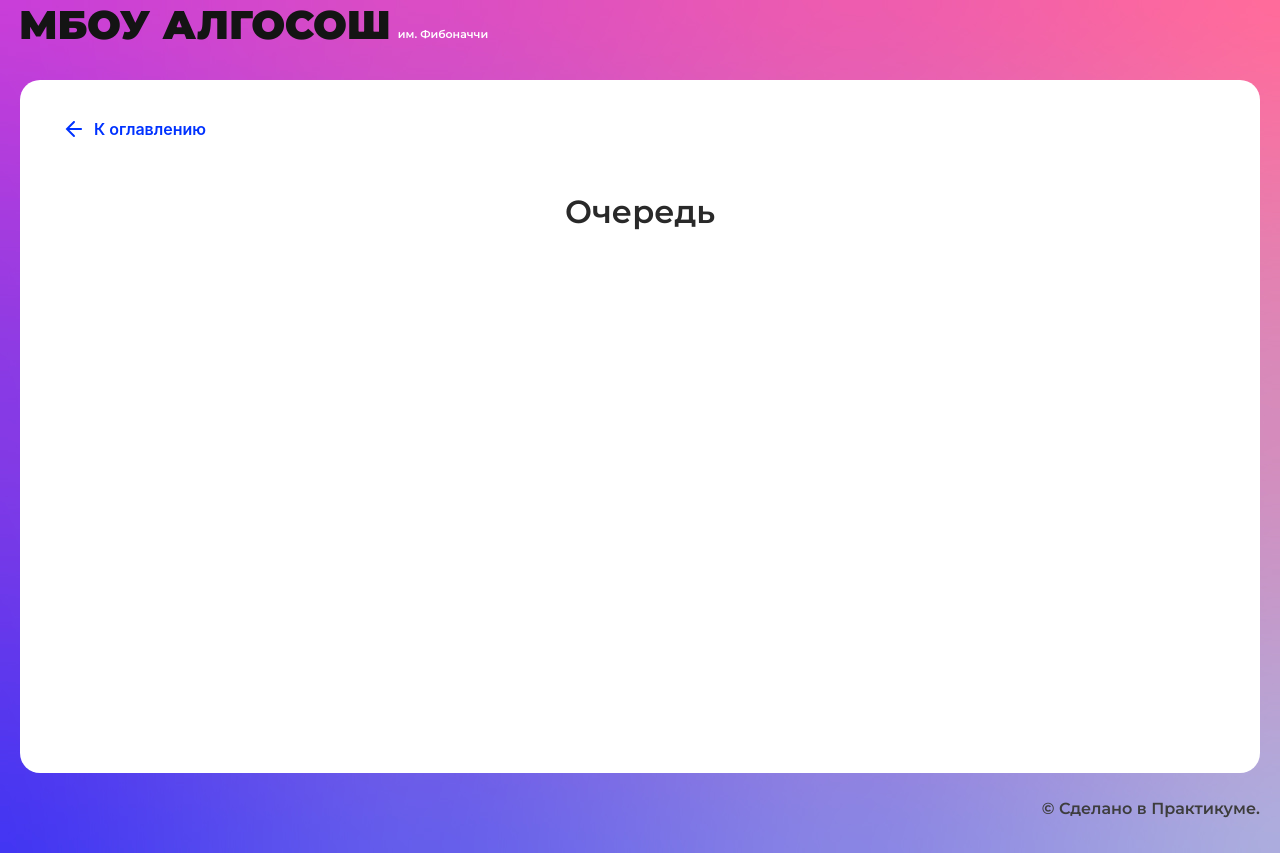
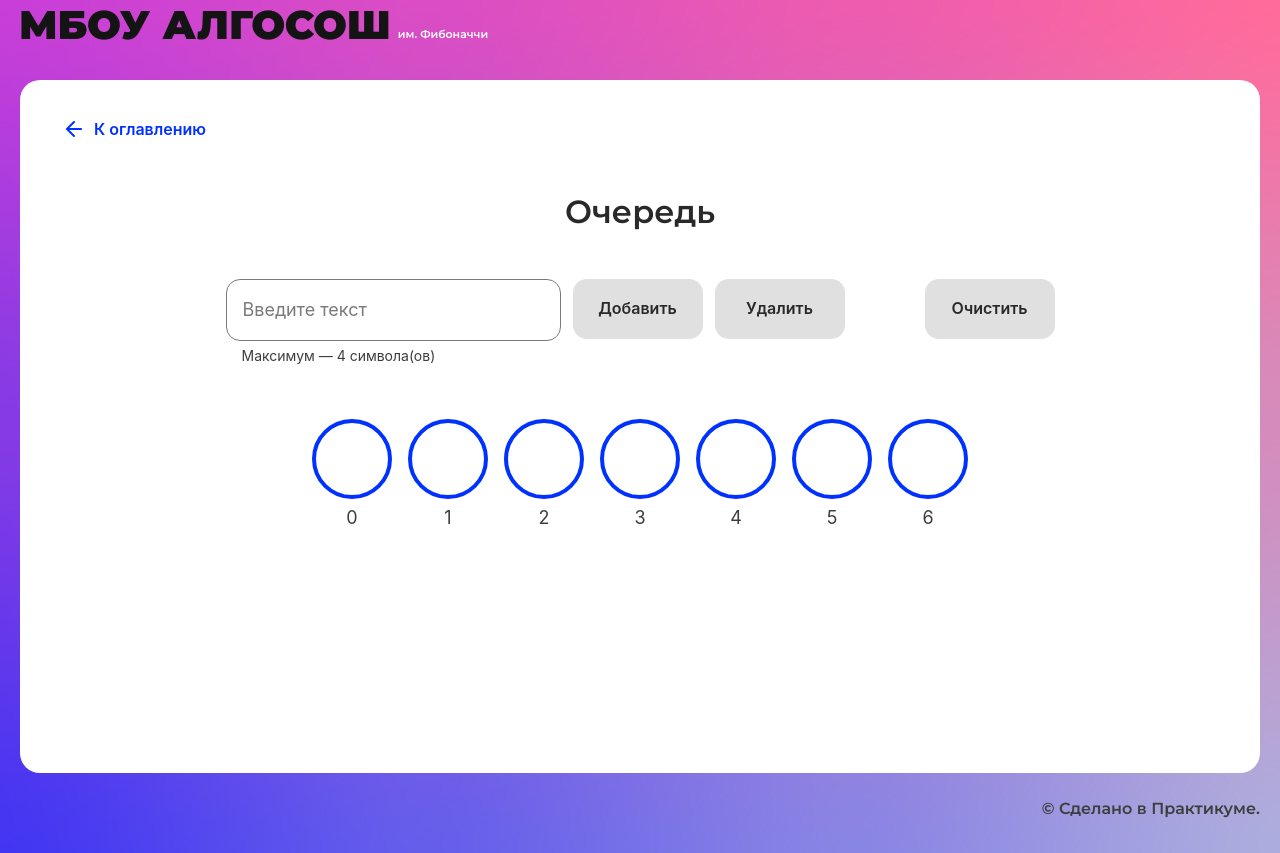
Before and after one commit to bvbsis/algososh, a React (Create React App) app: page /queue in a window 1280 px wide. Built offline with nearby package versions, Linux system fonts and the light colour scheme.

Commit message:
feat/add-queue

```diff
--- /dev/null
+++ b/src/components/queue-page/queue-page.module.css
@@ -0,0 +1,17 @@
+.inputContainer {
+  display: flex;
+  width: 829px;
+  margin: auto auto 52px;
+}
+
+.queueContainer {
+  display: flex;
+  margin: auto;
+  justify-content: center;
+  gap: 16px;
+}
+
+.input {
+  width: 377px;
+  margin-right: 12px;
+}
--- a/src/components/queue-page/queue-page.tsx
+++ b/src/components/queue-page/queue-page.tsx
@@ -1,10 +1,175 @@
-import React from "react";
+import React, { ChangeEvent, useCallback, useState } from "react";
+import { ElementStates } from "../../types/element-states";
+import { delay } from "../../utils/delay";
+import { Button } from "../ui/button/button";
+import { Circle } from "../ui/circle/circle";
+import { Input } from "../ui/input/input";
 import { SolutionLayout } from "../ui/solution-layout/solution-layout";
+import styles from "./queue-page.module.css";
+
+const initialQueue: [string, number, ElementStates][] = [
+  ["", 0, ElementStates.Default],
+  ["", 1, ElementStates.Default],
+  ["", 2, ElementStates.Default],
+  ["", 3, ElementStates.Default],
+  ["", 4, ElementStates.Default],
+  ["", 5, ElementStates.Default],
+  ["", 6, ElementStates.Default],
+];
 
 export const QueuePage: React.FC = () => {
+  const [item, setItem] = useState<string>("");
+  const [queue, setQueue] = useState([...initialQueue]);
+  const [isLoading, setIsLoading] = useState<boolean>(false);
+  const [head, setHead] = useState<number>(-1);
+  const [tail, setTail] = useState<number>(-1);
+
+  const addToQueue = async () => {
+    setIsLoading(true);
+    let newQueue = [...queue];
+    const { length } = newQueue;
+
+    if (head === tail && head === -1) {
+      newQueue[0] = ["", 0, ElementStates.Changing];
+      setQueue([...newQueue]);
+      await delay(500);
+      newQueue[0] = [item, 0, ElementStates.Changing];
+      setQueue([...newQueue]);
+      setHead(0);
+      setTail(0);
+      setItem("");
+      await delay(500);
+      newQueue[0] = [item, 0, ElementStates.Default];
+      setQueue([...newQueue]);
+    } else if (-1 < tail && tail < length - 1) {
+      if (tail === head && newQueue[head][0] === "") {
+        newQueue[head] = ["", head, ElementStates.Changing];
+        setQueue([...newQueue]);
+        await delay(500);
+        newQueue[head] = [item, head, ElementStates.Changing];
+        setQueue([...newQueue]);
+        setTail(head);
+        setItem("");
+        await delay(500);
+        newQueue[head] = [item, head, ElementStates.Default];
+        setQueue([...newQueue]);
+      } else {
+        newQueue[tail + 1] = ["", tail + 1, ElementStates.Changing];
+        setQueue([...newQueue]);
+        await delay(500);
+        newQueue[tail + 1] = [item, tail + 1, ElementStates.Changing];
+        setQueue([...newQueue]);
+        setTail((prevState) => prevState + 1);
+        setItem("");
+        await delay(500);
+        newQueue[tail + 1] = [item, tail + 1, ElementStates.Default];
+        setQueue([...newQueue]);
+      }
+    }
+    setIsLoading(false);
+  };
+
+  const deleteFromQueue = async () => {
+    setIsLoading(true);
+    let newQueue = [...queue];
+    if (head !== -1 && tail !== -1 && head !== tail) {
+      newQueue[head] = [newQueue[head][0], head, ElementStates.Changing];
+      setQueue([...newQueue]);
+      await delay(500);
+      setHead((prevState) => prevState + 1);
+      newQueue[head] = ["", head, ElementStates.Default];
+      setQueue([...newQueue]);
+    } else if (head === tail && head !== -1) {
+      newQueue[head] = [newQueue[head][0], head, ElementStates.Changing];
+      setQueue([...newQueue]);
+      await delay(500);
+      newQueue[head] = ["", head, ElementStates.Default];
+      setQueue([...newQueue]);
+    }
+
+    setIsLoading(false);
+  };
+
+  const clearQueue = () => {
+    setQueue([...initialQueue]);
+    setHead(-1);
+    setTail(-1);
+  };
+
+  const onInputChange = useCallback((e: ChangeEvent<HTMLInputElement>) => {
+    setItem(e.target.value);
+  }, []);
+
   return (
     <SolutionLayout title="Очередь">
+      <div className={styles.inputContainer}>
+        <Input
+          extraClass={styles.input}
+          value={item}
+          disabled={isLoading}
+          onChange={onInputChange}
+          isLimitText={true}
+          maxLength={4}
+        />
+        <Button
+          style={{ marginRight: 12 }}
+          onClick={addToQueue}
+          disabled={!item || tail >= 6 || head === queue.length - 1}
+          text="Добавить"
+        />
+        <Button
+          style={{ marginRight: 80 }}
+          onClick={deleteFromQueue}
+          disabled={isLoading || tail === -1}
+          text="Удалить"
+        />
+        <Button
+          onClick={clearQueue}
+          text="Очистить"
+          disabled={isLoading || tail === -1}
+        />
+      </div>
 
+      <div className={styles.queueContainer}>
+        {queue.map((e, index) =>
+          index === tail && index === head && e[0] !== "" ? (
+            <Circle
+              head="head"
+              tail="tail"
+              letter={e[0]}
+              state={e[2]}
+              index={index}
+              key={e[1]}
+            />
+          ) : index === head ? (
+            <Circle
+              head="head"
+              letter={e[0]}
+              state={e[2]}
+              index={index}
+              key={e[1]}
+            />
+          ) : index === tail ? (
+            <Circle
+              tail="tail"
+              letter={e[0]}
+              state={e[2]}
+              index={index}
+              key={e[1]}
+            />
+          ) : index === tail && index === head && e[0] === "" ? (
+            <Circle
+              head="head"
+              letter={e[0]}
+              state={e[2]}
+              index={index}
+              key={e[1]}
+            />
+          ) : (
+            <Circle letter={e[0]} state={e[2]} index={index} key={e[1]} />
+          )
+        )}
+      </div>
     </SolutionLayout>
   );
 };
```
